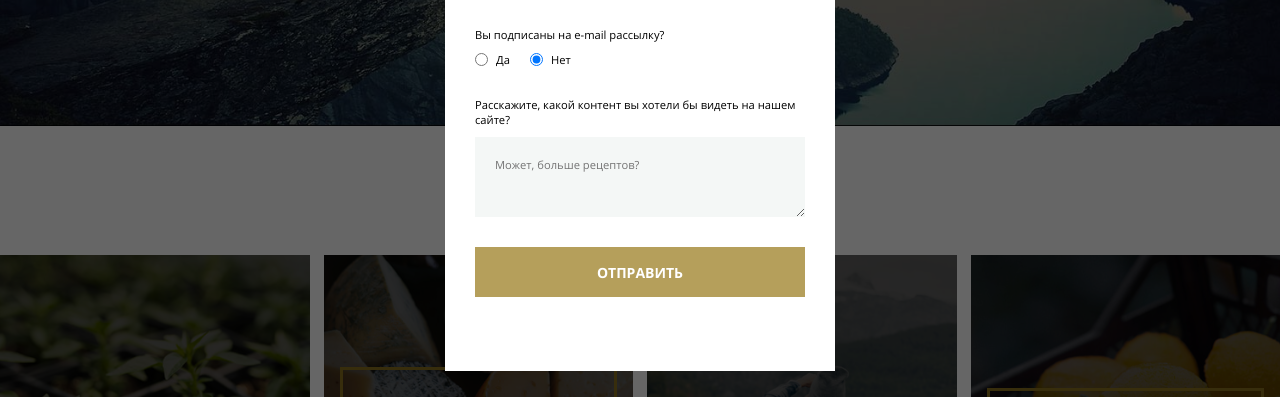
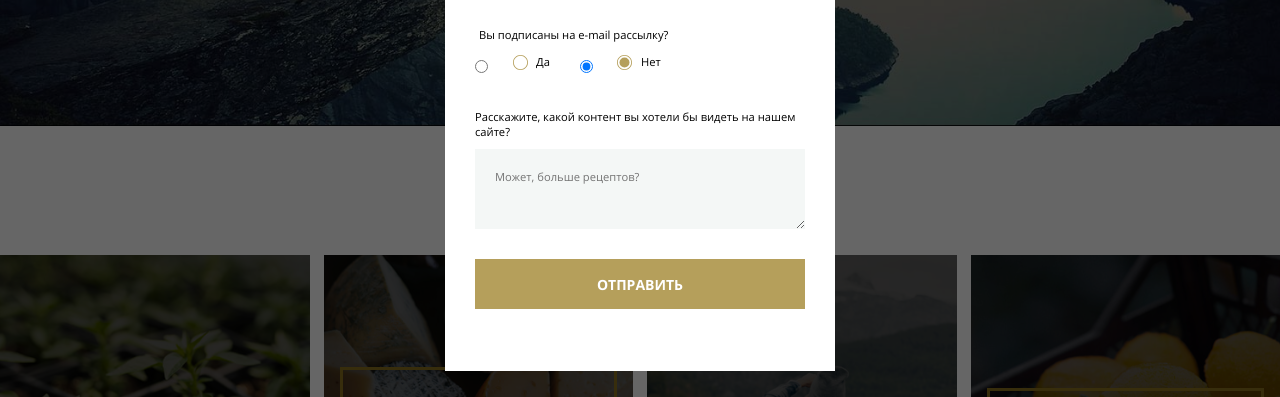
Before and after one commit to YuliyaAtrashkevich/Diploma_HTML_CSS, a plain HTML site: page index.html in a window 1280 px wide. Shown: the part 324-721 px from the top of the page. Drawn offline with Linux system fonts and the light colour scheme; files whose address does not match are found by name.

Commit message:
Стилизация радиокнопок формы

```diff
--- a/css/style.css
+++ b/css/style.css
@@ -767,34 +767,58 @@ body::after {
 .popup__group span {
   font-family: 'Open Sans Regular';
   font-size: 0.8rem;
-  padding: 0 8px;
-  margin-right: 12px;
+  padding: 0 4px;
+  margin-bottom: 12px;
 }
+
 
 .radio div {
   display: flex;
   flex-direction: row;
   align-items: center;
+  position: relative;
 }
 
-/* Разобраться со стилизацией радиокнопок
-.radio input::before {
+.radio input {
+
+}
+
+.radio label {
+  margin-right: 30px;
+}
+
+.popup__group input, .popup__radio_custom {
+  margin-right: 20px;
+}
+
+.popup__radio_custom::before {
+  position: absolute;
+  display: inline-block;
   content: "";
-  width: 20px;
-  height: 20px;
+  width: 16px;
+  height: 16px;
   background-image: url("../svg/form-empty-circle.svg");
   background-repeat: no-repeat;
   background-position: center center;
   background-size: 15px;
-  vertical-align: middle;
-  margin-right: 5px;
+  cursor: pointer;
 }
 
-.radio input:checked~.radio input::before {
+.popup__radio_default:checked + label > .popup__radio_custom::before {
   background-image: url("../svg/form-circle.svg");
 }
 
-*/
+/*.popup__radio_default {
+  position: absolute;
+  display: inline-block;
+  top: 0;
+  left: 0;
+  /*clip: rect(1px, 1px, 1px, 1px);
+  height: 1px;
+  width: 1px;
+  cursor: pointer;
+  z-index: 100;
+}*/
 
 .popup__group textarea {
   min-width: 100%;
@@ -827,9 +851,6 @@ body::after {
 }
 
 /*
-
-
-
 .select {
   background-image: url("../svg/form-arrows.svg");
   background-repeat: no-repeat;
--- a/index.html
+++ b/index.html
@@ -360,12 +360,12 @@
         </select>
       </div>
       <div class="popup__group radio">
-        <label for="subscribe-status">Вы подписаны на e-mail рассылку?</label>
+        <span>Вы подписаны на e-mail рассылку?</span>
         <div>
-          <input type="radio" name="subscribe-status" id="subscribe-status">
-          <span>Да</span>
-          <input type="radio" name="subscribe-status" id="subscribe-status" checked>
-          <span>Нет</span>
+            <input type="radio" name="subscribe-status" value="yes" id="subscribe-status" class="popup__radio_default">
+            <label for="subscribe-status"><span class="popup__radio_custom"></span>Да</label>
+            <input type="radio" name="subscribe-status" value="no" id="subscribe-status" class="popup__radio_default" checked>
+            <label for="subscribe-status"><span class="popup__radio_custom"></span>Нет</label>
         </div>
       </div>
       <div class="popup__group">
```
